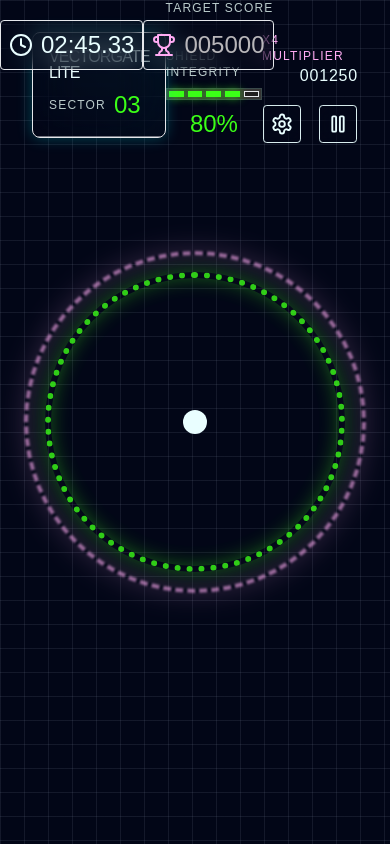
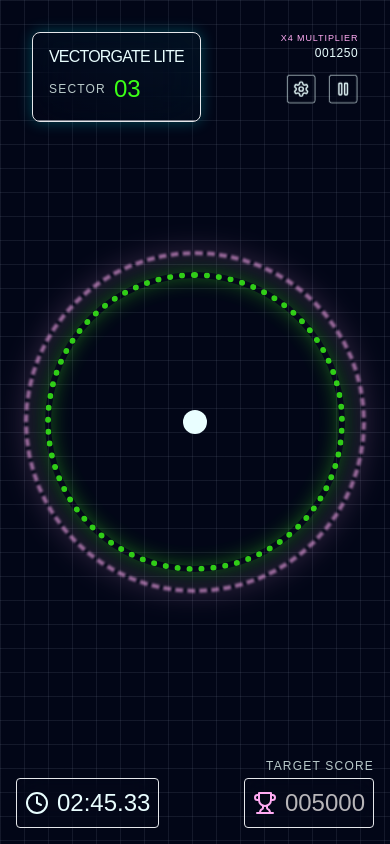
Before and after one commit to hikmetgulsesli/vectorgate-lite-c80952e9, a React (Vite) app: page / in a window 390 px wide. Built offline with nearby package versions, Linux system fonts and the light colour scheme.

Commit message:
feat: US-002 - VectorGate Lite - Gameplay - VectorGate Lite screen

```diff
--- a/src/screens/GameplayVectorgateLite.tsx
+++ b/src/screens/GameplayVectorgateLite.tsx
@@ -25,18 +25,18 @@ export function GameplayVectorgateLite({ actions, runtime }: GameplayVectorgateL
       {/* Playfield Canvas (Background) */}
       <div className="absolute inset-0 bg-grid z-0"></div>
       {/* Playfield Elements (Center) */}
-      <div className="absolute top-1/2 left-1/2 transform -translate-x-1/2 -translate-y-1/2 z-10 pointer-events-none w-[calc(100vw-48px)] max-w-[360px] aspect-square md:w-[600px] md:h-[600px] md:max-w-none">
+      <div className="absolute top-1/2 inset-x-0 mx-auto transform -translate-y-1/2 z-10 pointer-events-none w-[calc(100vw-48px)] max-w-[360px] aspect-square md:w-[600px] md:h-[600px] md:max-w-none">
       {/* Gate 1 (Outer - Magenta) */}
-      <div className="gate-outer absolute top-1/2 left-1/2 transform -translate-x-1/2 -translate-y-1/2 border-[4px] border-secondary border-dashed rounded-full opacity-60 filter blur-[1px] w-[calc(100vw-48px)] max-w-[360px] aspect-square md:w-[500px] md:h-[500px] md:max-w-none" style={{boxShadow: "0 0 30px rgba(255, 171, 243, 0.3) inset, 0 0 30px rgba(255, 171, 243, 0.3)"}}></div>
+      <div className="gate-outer absolute top-1/2 inset-x-0 mx-auto transform -translate-y-1/2 border-[4px] border-secondary border-dashed rounded-full opacity-60 filter blur-[1px] w-[calc(100vw-48px)] max-w-[360px] aspect-square md:w-[500px] md:h-[500px] md:max-w-none" style={{boxShadow: "0 0 30px rgba(255, 171, 243, 0.3) inset, 0 0 30px rgba(255, 171, 243, 0.3)"}}></div>
       {/* Gate 2 (Inner - Lime) */}
-      <div className="gate-inner absolute top-1/2 left-1/2 transform -translate-x-1/2 -translate-y-1/2 w-[300px] h-[300px] border-[6px] border-tertiary-container border-dotted rounded-full opacity-80" style={{boxShadow: "0 0 20px rgba(59, 255, 23, 0.4) inset, 0 0 20px rgba(59, 255, 23, 0.4)"}}></div>
+      <div className="gate-inner absolute top-1/2 inset-x-0 mx-auto transform -translate-y-1/2 w-[300px] h-[300px] border-[6px] border-tertiary-container border-dotted rounded-full opacity-80" style={{boxShadow: "0 0 20px rgba(59, 255, 23, 0.4) inset, 0 0 20px rgba(59, 255, 23, 0.4)"}}></div>
       {/* Player Signal (Center - Cyan) */}
-      <div className="signal-core absolute top-1/2 left-1/2 transform -translate-x-1/2 -translate-y-1/2 w-6 h-6 bg-primary rounded-full z-20"></div>
+      <div className="signal-core absolute top-1/2 inset-x-0 mx-auto transform -translate-y-1/2 w-6 h-6 bg-primary rounded-full z-20"></div>
       {/* Signal Trail/Motion */}
-      <div className="absolute top-1/2 left-1/2 w-20 h-1 bg-gradient-to-l from-primary to-transparent transform -translate-y-1/2 -translate-x-full opacity-50 filter blur-[2px]"></div>
+      <div className="absolute top-1/2 right-1/2 w-20 h-1 bg-gradient-to-l from-primary to-transparent transform -translate-y-1/2 opacity-50 filter blur-[2px]"></div>
       </div>
       {/* HUD: TopAppBar (Shared Component Base) */}
-      <nav className="flex justify-between items-start px-hud-safe-area pt-hud-safe-area w-full z-50 absolute top-0 left-0 pointer-events-none">
+      <nav className="flex flex-wrap justify-between items-start px-hud-safe-area pt-hud-safe-area w-full z-50 absolute top-0 left-0 pointer-events-none">
       {/* Left HUD: Brand & Level */}
       <div className="flex flex-col gap-2 bg-surface/60 backdrop-blur-xl border border-primary/20 shadow-[0_0_15px_rgba(0,220,229,0.3)] rounded-lg p-4 pointer-events-auto scanline relative overflow-hidden">
       <div className="absolute inset-0 border border-t-0 border-l-0 border-r-0 border-b-primary opacity-50" style={{background: "linear-gradient(to top right, transparent, rgba(0, 220, 229, 0.1))"}}></div>
@@ -47,7 +47,7 @@ export function GameplayVectorgateLite({ actions, runtime }: GameplayVectorgateL
       </div>
       </div>
       {/* Center HUD: Health Bar (Progress Bar Component) */}
-      <div className="flex flex-col items-center gap-2 mt-4 pointer-events-auto">
+      <div className="hidden md:flex flex-col items-center gap-2 mt-4 pointer-events-auto">
       <span className="font-label-sm text-label-sm uppercase tracking-widest text-on-surface-variant">Shield Integrity</span>
       <div className="flex gap-1 w-full max-w-64 h-3 bg-surface-container-highest border border-outline-variant p-[2px]">
       {/* Segmented Health */}
@@ -61,7 +61,7 @@ export function GameplayVectorgateLite({ actions, runtime }: GameplayVectorgateL
       <span className="font-headline-md text-headline-md text-tertiary-container neon-glow-tertiary">80%</span>
       </div>
       {/* Right HUD: Score & Actions */}
-      <div className="flex flex-col items-end gap-4 pointer-events-auto">
+      <div className="flex flex-col items-end gap-4 pointer-events-auto max-md:scale-75 max-md:origin-top-right">
       {/* Score Multiplier & Score */}
       <div className="flex flex-col items-end score-active">
       <span className="font-label-sm text-label-sm uppercase tracking-widest text-secondary neon-glow-secondary">x4 Multiplier</span>
@@ -82,7 +82,7 @@ export function GameplayVectorgateLite({ actions, runtime }: GameplayVectorgateL
       </div>
       </nav>
       {/* Bottom HUD: Session Info */}
-      <div className="absolute bottom-hud-safe-area left-hud-safe-area right-hud-safe-area flex justify-between items-end pointer-events-none z-50">
+      <div className="absolute bottom-4 left-4 right-4 flex justify-between items-end pointer-events-none z-50">
       {/* Left: Session Time */}
       <div className="flex items-center gap-2 bg-surface/40 backdrop-blur-md border border-primary/30 p-2 rounded pointer-events-auto scanline">
       <Clock className="text-primary text-sm" aria-hidden={true} focusable="false" />
```
